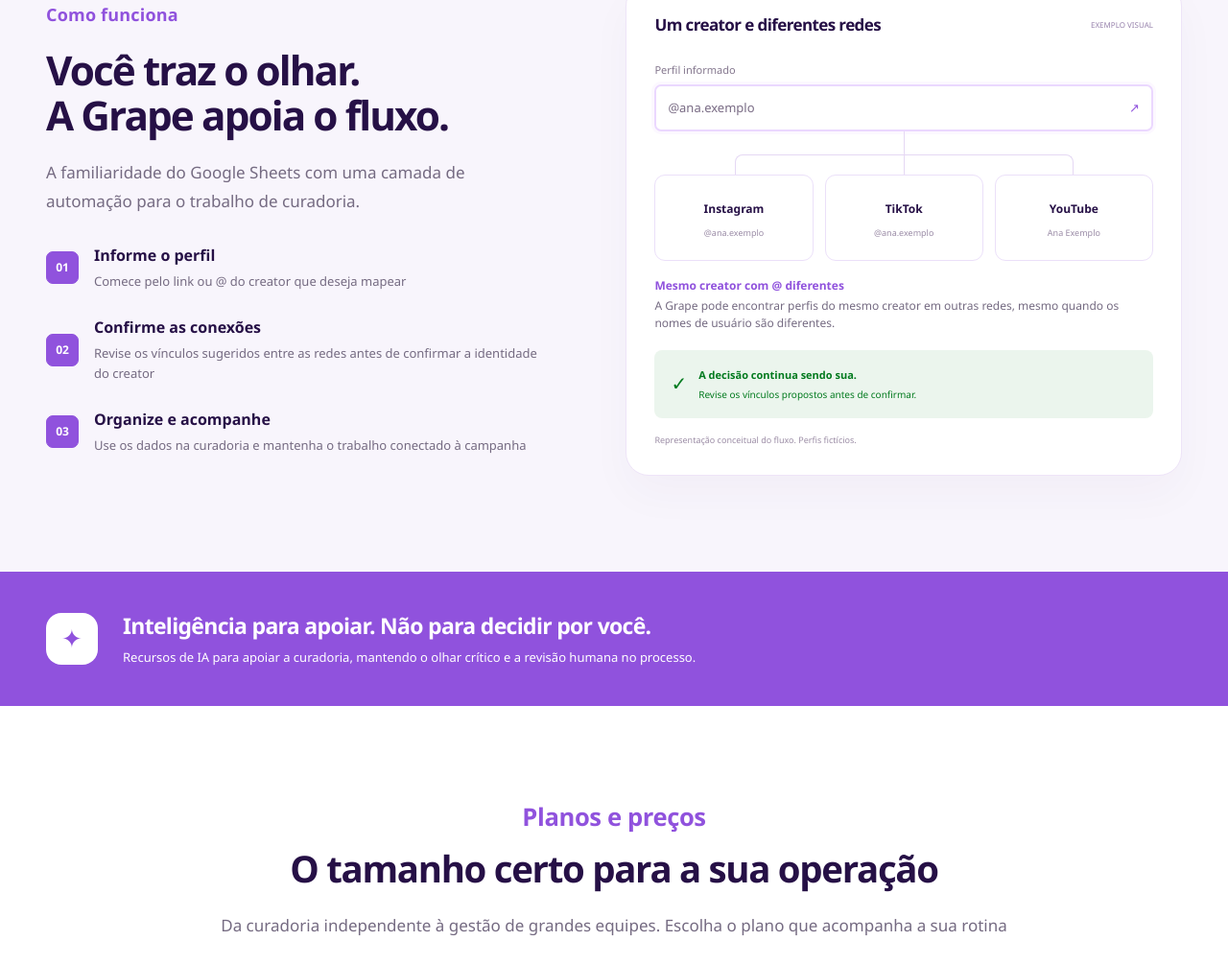
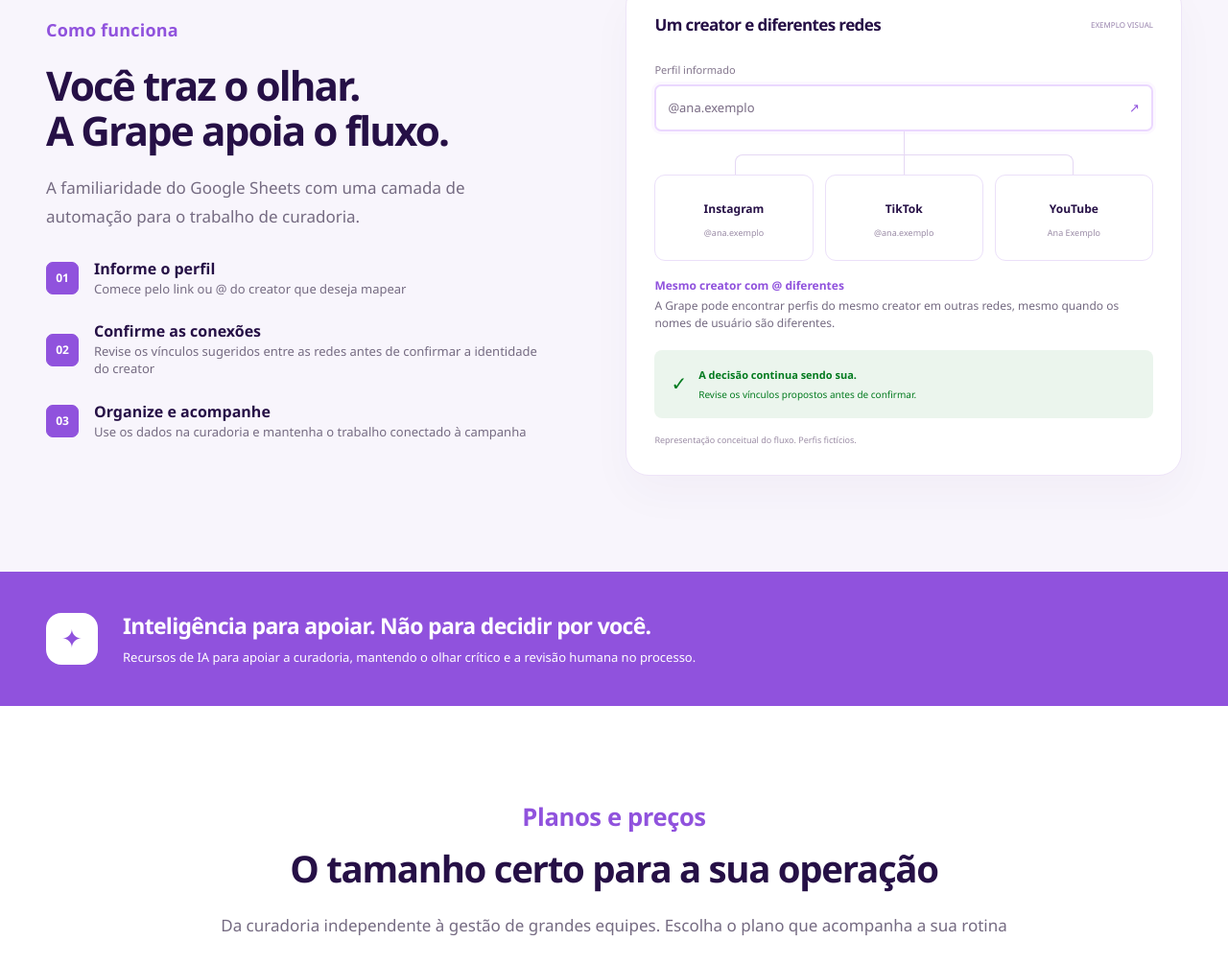
Before and after one commit to Grape-Time/site-oficial, a website: page index.html in a window 1280 px wide. Shown: the part 1761-2766 px from the top of the page at 96% size. Drawn offline with Linux system fonts and the light colour scheme.

Commit message:
Zera margens e reduz espaço entre título e descrição nos passos

```diff
--- a/index.html
+++ b/index.html
@@ -405,5 +405,25 @@
   }
 </style>
 
+<style>
+  #como-funciona .steps > li > div {
+    display: block !important;
+  }
+
+  #como-funciona .steps > li > div > h3 {
+    margin: 0 0 2px !important;
+    padding: 0 !important;
+    height: auto !important;
+    min-height: 0 !important;
+    line-height: 1.2 !important;
+  }
+
+  #como-funciona .steps > li > div > p {
+    margin: 0 !important;
+    padding: 0 !important;
+    line-height: 1.4 !important;
+  }
+</style>
+
 </body>
 </html>
```
